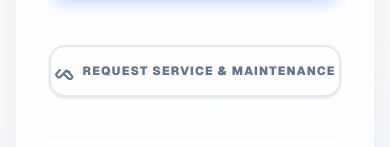
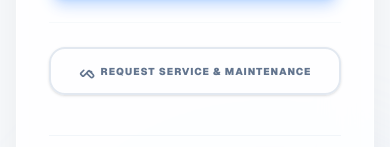
Before and after one commit to kristyamin/tracking-mesin, a Next.js app: page / in a window 390 px wide. Shown: the part 450-597 px from the top of the page. Built offline with nearby package versions, Linux system fonts and the light colour scheme.

Commit message:
Update page.tsx

```diff
--- a/app/page.tsx
+++ b/app/page.tsx
@@ -278,9 +278,9 @@ export default function Home() {
             <div className="mt-6 pt-6 border-t border-slate-100/60">
                 <button
                     onClick={() => router.push('/request')}
-                    className="w-full bg-transparent border-2 border-slate-200 text-slate-500 hover:text-blue-600 hover:border-blue-400 hover:bg-blue-50/50 py-3.5 rounded-2xl font-black transition-all duration-300 text-xs tracking-widest uppercase flex justify-center items-center gap-2 group active:scale-95 shadow-sm"
+                    className="w-full bg-transparent border-2 border-slate-200 text-slate-500 hover:text-blue-600 hover:border-blue-400 hover:bg-blue-50/50 py-3.5 px-2 rounded-2xl font-black transition-all duration-300 text-[10px] sm:text-xs whitespace-nowrap tracking-widest uppercase flex justify-center items-center gap-1.5 sm:gap-2 group active:scale-95 shadow-sm"
                 >
-                    <svg xmlns="http://www.w3.org/2000/svg" fill="none" viewBox="0 0 24 24" strokeWidth={2.5} stroke="currentColor" className="w-5 h-5 group-hover:rotate-12 transition-transform duration-300">
+                    <svg xmlns="http://www.w3.org/2000/svg" fill="none" viewBox="0 0 24 24" strokeWidth={2.5} stroke="currentColor" className="w-4 h-4 sm:w-5 sm:h-5 shrink-0 group-hover:rotate-12 transition-transform duration-300">
                       <path strokeLinecap="round" strokeLinejoin="round" d="M11.42 15.17 17.25 21A2.652 2.652 0 0 0 21 17.25l-5.877-5.877M11.42 15.17l2.492-3.053 5.084 1.695-1.373-1.373M11.42 15.17l-4.242 4.242a1.5 1.5 0 0 1-2.122 0l-2.122-2.122a1.5 1.5 0 0 1 0-2.122l4.242-4.242" />
                     </svg>
                     REQUEST SERVICE & MAINTENANCE
```
